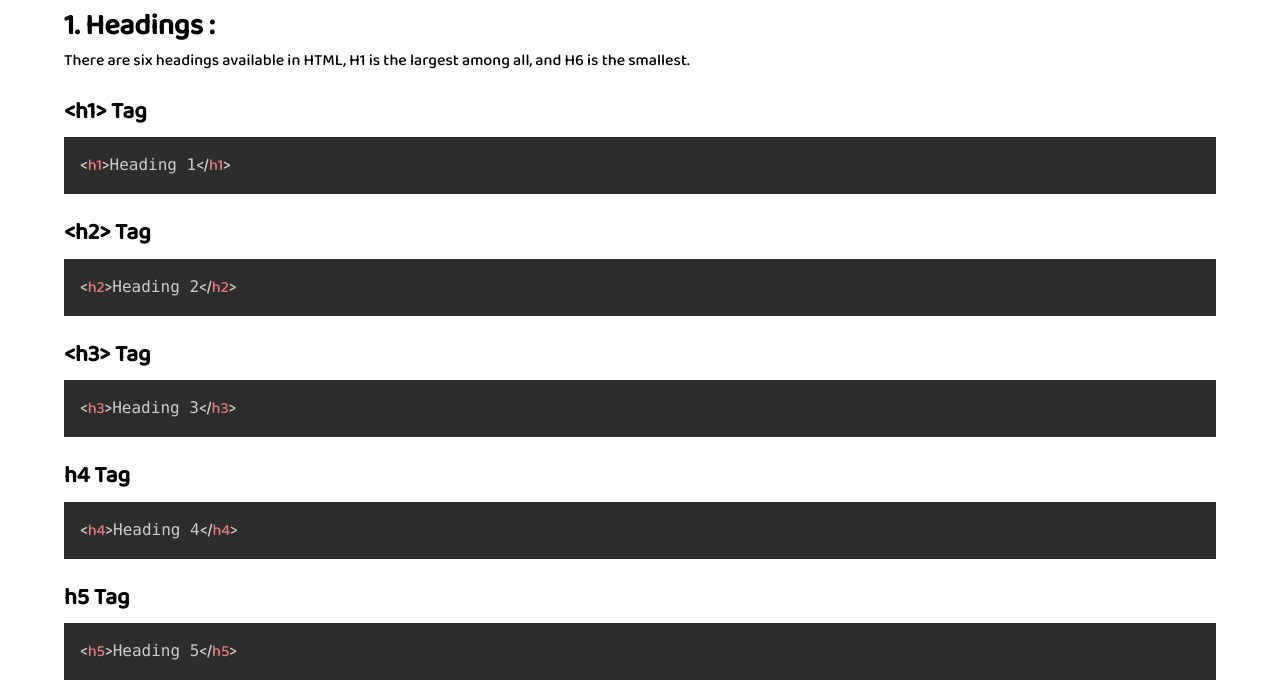
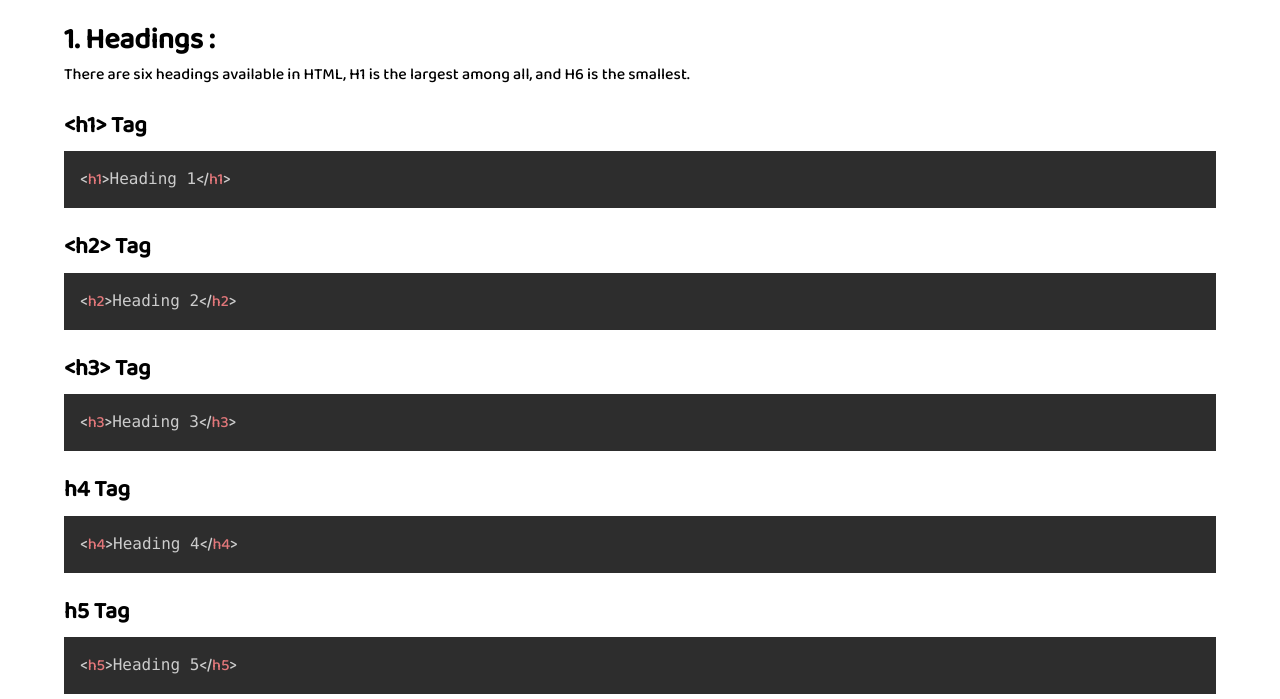
Before and after one commit to palnilava/Coding_Cheatsheet, a plain HTML site: page index.html in a window 1280 px wide. Shown: the part 731-1430 px from the top of the page. Drawn offline with nearby package versions, Linux system fonts and the light colour scheme; a web font is replaced by a local one.

Commit message:
Update style.css

```diff
--- a/style.css
+++ b/style.css
@@ -81,11 +81,14 @@ ol{
     font-size: 37px;
     background-color: #e2e2e2a6;
 }
+#html{
+    margin-top: -36px;
+}
 .cont{
     /* background-color: #ff906f; */
     width:90%;
     margin: auto;
-    margin-top: -50px;
+    margin-top: 50px;
 
 }
 .front{
```
